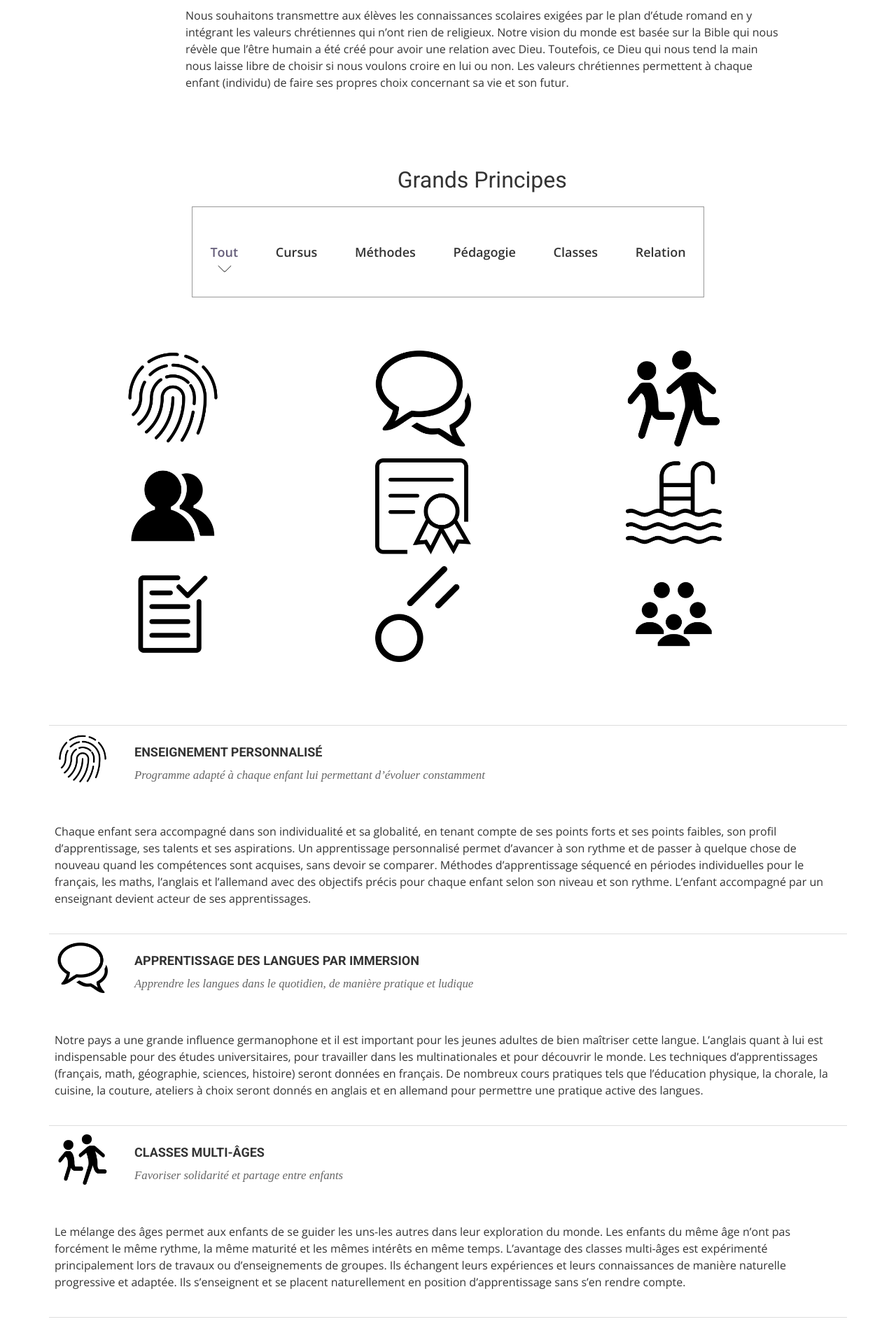
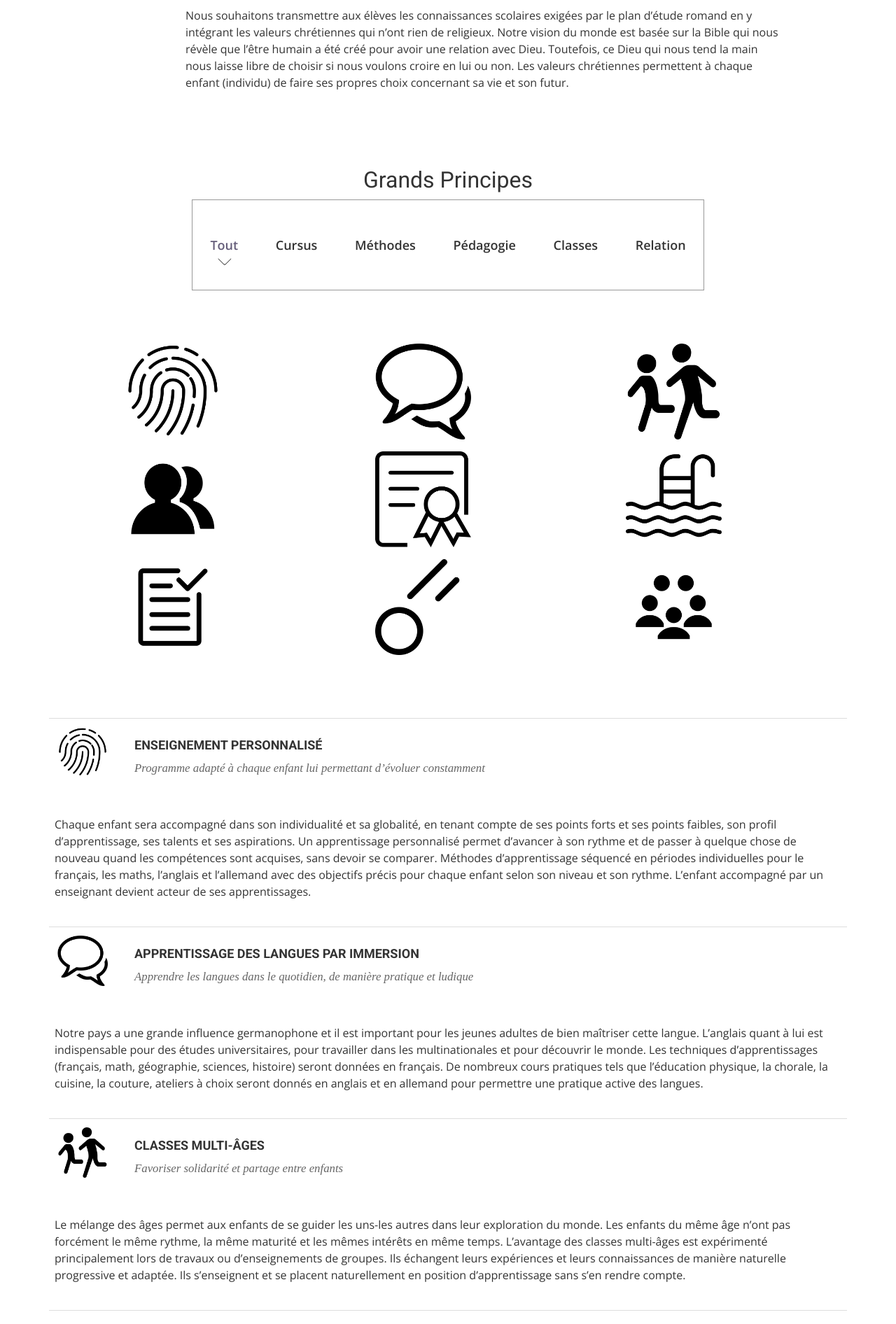
Before and after one commit to midjoule/lifeschool, a Jekyll site: the page built from index.html, in a window 1280 px wide. Shown: the part 3735-5627 px from the top of the page at 70% size. Built offline with Jekyll 4.4.1, drawn with Linux system fonts in a browser that asks for light colours; nearby versions of some CDN libraries; some web fonts are replaced.

Commit message:
Update index.html

```diff
--- a/index.html
+++ b/index.html
@@ -124,12 +124,12 @@ permalink: /
 <section id="portfolio-work">
   <div class="container">
     <div class="row">
-      <div class="col-md-9 col-md-offset-2 col-sm-12">
-        <h2 style="text-align:center;margin-bottom:20px">Grands Principes</h2>
+      <div class="col-md-12 col-sm-12">
+        <h2 style="text-align:center">Grands Principes</h2>
       </div>
     </div>
     <div class="row">
-      <div class="col-md-12">
+      <div class="col-md-12 col-sm-12">
         <div class="block">
           <div class="portfolio-menu">
             <ul>
```
